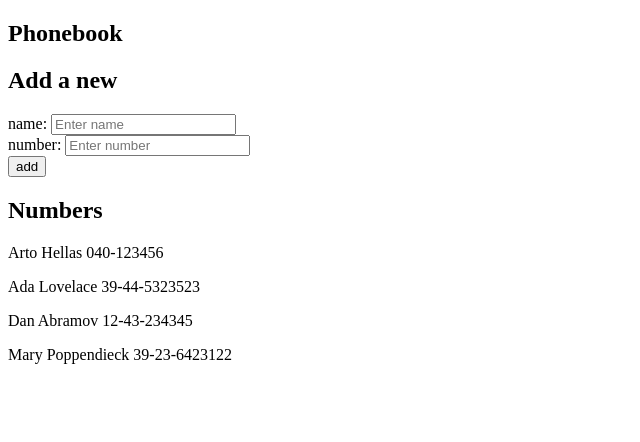
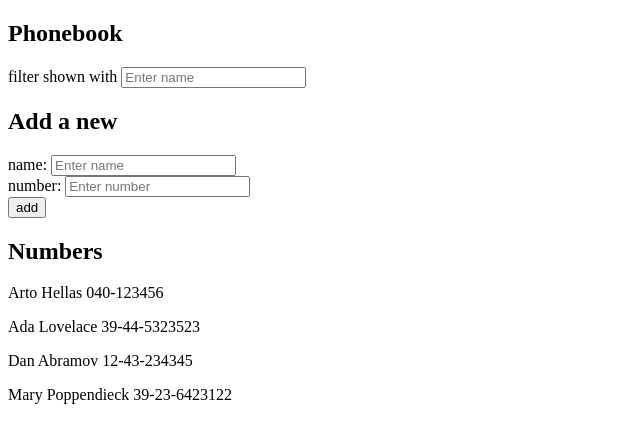
Before and after one commit to JoelEncinas/FO-Journey, a React (Create React App) app in the folder part2/phonebook/: page / in a window 1280 px wide. Shown: the top 442 px of the page, without its empty margins (0-640 px from the left). Built offline with nearby package versions, Linux system fonts and the light colour scheme.

Commit message:
2.9 done

```diff
--- a/part2/phonebook/src/App.js
+++ b/part2/phonebook/src/App.js
@@ -7,6 +7,9 @@ const App = () => {
     { name: "Dan Abramov", number: "12-43-234345", id: 3 },
     { name: "Mary Poppendieck", number: "39-23-6423122", id: 4 },
   ]);
+  const [personsToShow, setPersonsToShow] = useState(persons);
+
+  const [filter, setFilter] = useState("");
   const [newName, setNewName] = useState("");
   const [newNumber, setNewNumber] = useState("");
 
@@ -24,8 +27,24 @@ const App = () => {
         id: persons.length + 1,
       };
       setPersons(persons.concat(person));
+      setPersonsToShow(persons.concat(person));
       setNewName("");
       setNewNumber("");
+      setFilter("");
+    }
+  };
+
+  const handleFilterChange = (e) => {
+    const filterValue = e.target.value.toLowerCase();
+    setFilter(e.target.value);
+
+    if (filter === "") {
+      setPersonsToShow(persons);
+    } else {
+      const filteredPersons = persons.filter((person) =>
+        person.name.toLowerCase().includes(filterValue)
+      );
+      setPersonsToShow(filteredPersons);
     }
   };
 
@@ -40,6 +59,14 @@ const App = () => {
   return (
     <div>
       <h2>Phonebook</h2>
+      <div>
+        filter shown with{" "}
+        <input
+          value={filter}
+          onChange={handleFilterChange}
+          placeholder="Enter name"
+        />
+      </div>
       <h2>Add a new</h2>
       <form onSubmit={addPerson}>
         <div>
@@ -65,7 +92,7 @@ const App = () => {
         </div>
       </form>
       <h2>Numbers</h2>
-      <Persons persons={persons} />
+      <Persons persons={personsToShow} />
     </div>
   );
 };
@@ -74,7 +101,7 @@ const Persons = ({ persons }) => {
   return (
     <>
       {persons.map((person) => (
-        <p key={person.name}>
+        <p key={person.id}>
           {person.name} {person.number}
         </p>
       ))}
```
